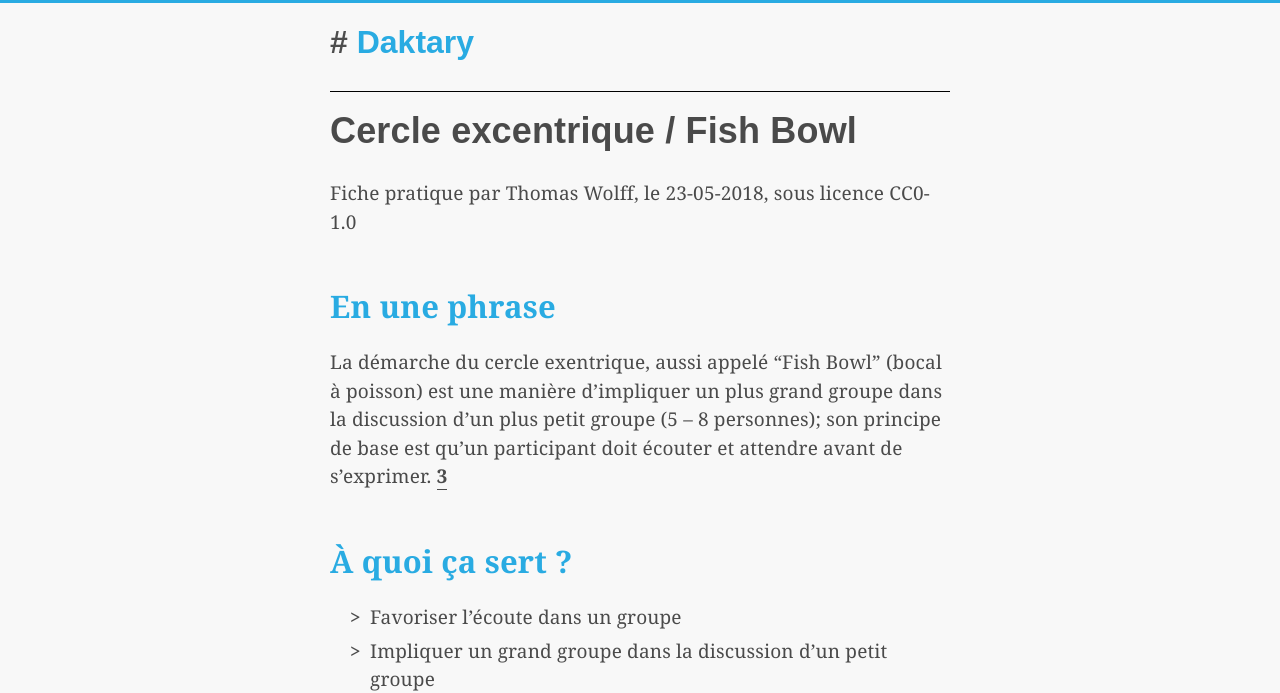
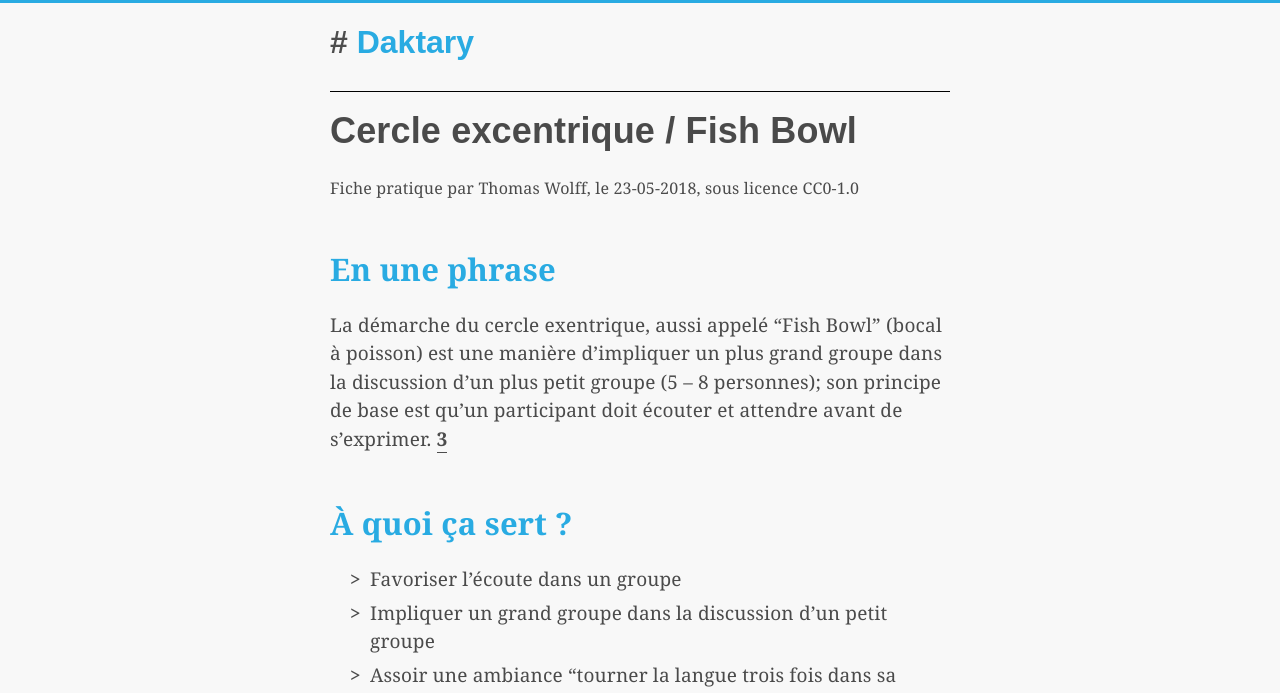
Before and after one commit to oisiflorus/maquillage, a Jekyll site: the page built from index.md, in a window 1280 px wide. Shown: the top 693 px of the page. Built offline with Jekyll 4.4.1, drawn with Linux system fonts in a browser that asks for light colours.

```diff
--- a/_layouts/page.html
+++ b/_layouts/page.html
@@ -4,7 +4,7 @@ layout: default
 
 <h1>{{ page.title }}</h1>
 
-<p>{{ page.category | to }} par {{ page.author }}, le {{ page.updated }}, sous licence {{page.licence}}</p>
+{{ page.category | to }} par {{ page.author }}, le {{ page.updated }}, sous licence {{page.licence}}
 
 {{ content }}
 
```
